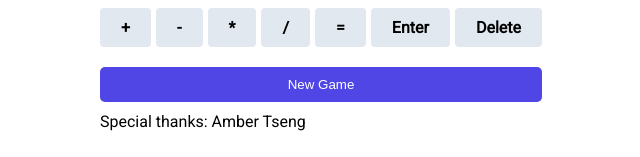
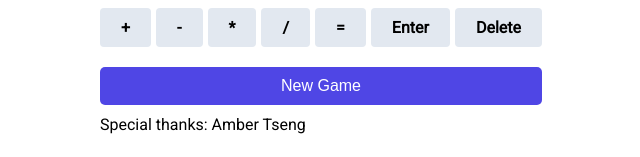
Before and after one commit to bh-392/nonstop-nerdle, a React (Create React App) app: page / in a window 1280 px wide. Shown: the part 470-627 px from the top of the page, without its empty margins (319-959 px from the left). Built offline with nearby package versions, Linux system fonts and the light colour scheme.

Commit message:
Update style

```diff
--- a/src/index.css
+++ b/src/index.css
@@ -10,6 +10,10 @@ body {
   padding-left: env(safe-area-inset-left);
 }
 
+button {
+  font-size: 1rem;
+}
+
 div {
   box-sizing: border-box;
 }
```
